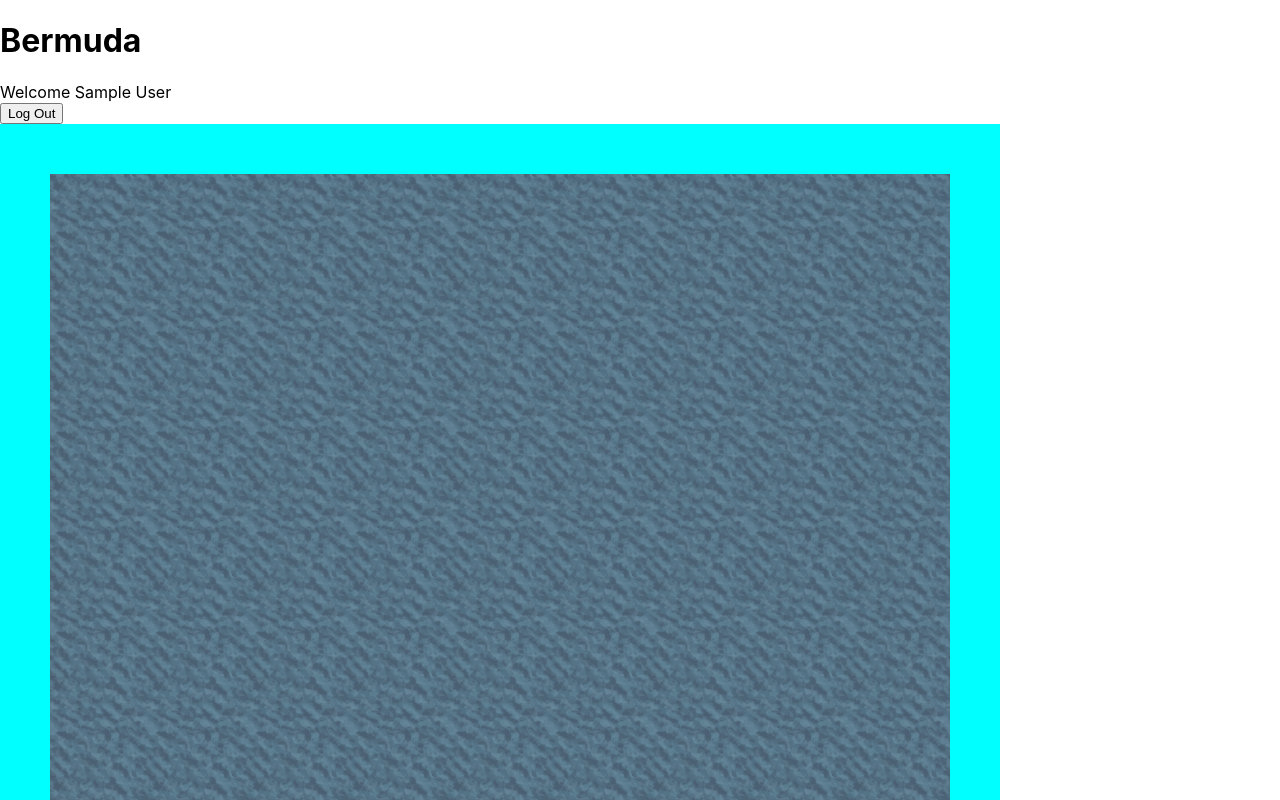
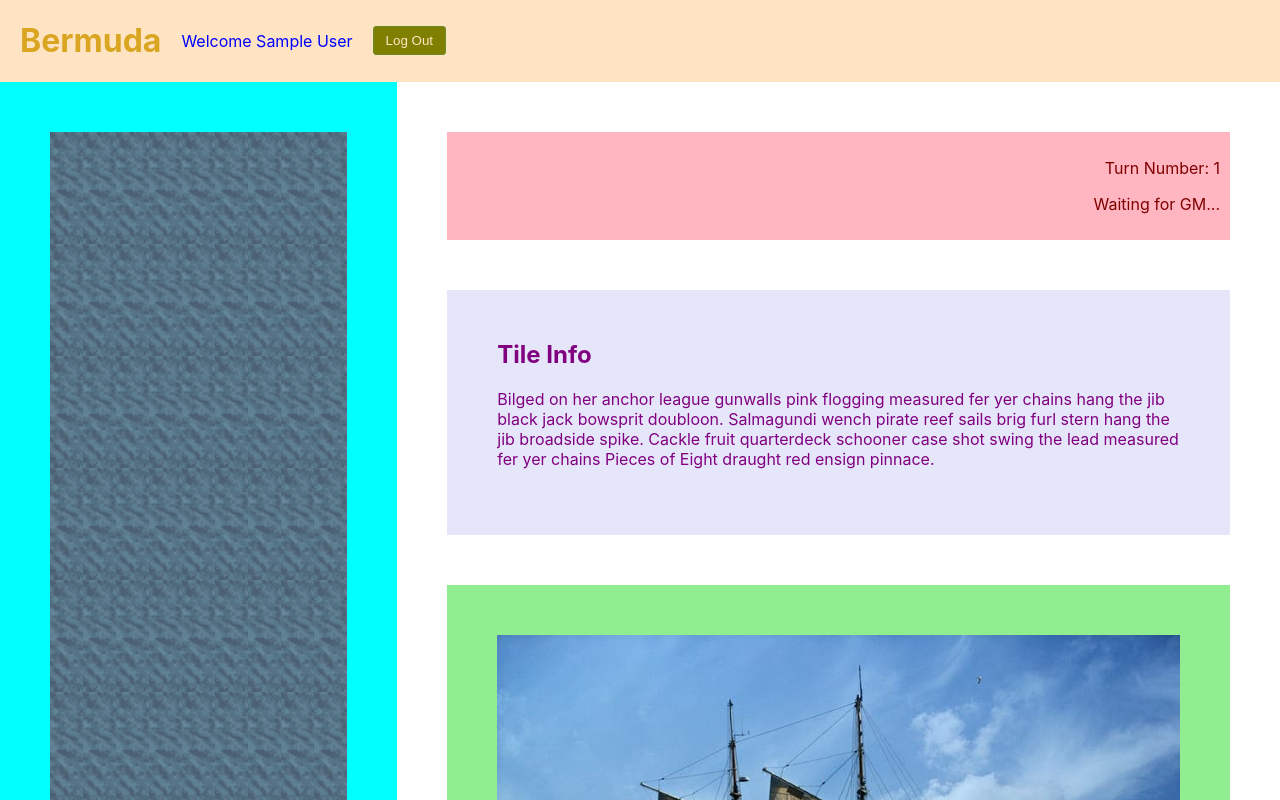
Before and after one commit to beshaya/bermuda, a React (Create React App) app: page / in a window 1280 px wide. Shown: the top 800 px of the page. Built offline with nearby package versions, Linux system fonts and the light colour scheme; no server answers; sample sign-in values are in the browser's storage.

Commit message:
Fancy up app layout

```diff
--- a/src/App.css
+++ b/src/App.css
@@ -1,38 +1,67 @@
-.App {
-  text-align: center;
+.app {
+  text-align: left;
 }
 
-.App-logo {
-  height: 40vmin;
-  pointer-events: none;
+.header {
+  background-color: bisque;
+  display: flex;
+  align-items: center;
 }
 
-@media (prefers-reduced-motion: no-preference) {
-  .App-logo {
-    animation: App-logo-spin infinite 20s linear;
-  }
+.header > h1 {
+  color: goldenrod;
+  margin-left: 20px;
 }
 
-.App-header {
-  background-color: #282c34;
-  min-height: 80vh;
+.header > .user-info {
+  color: blue;
+  margin-left: 20px;
+}
+
+.header > button {
+  background-color: olive;
+  color: bisque;
+	border-radius: 3px;
+	border:1px solid olivedrab;
+	display: inline-block;
+	cursor: pointer;
+	text-decoration:none;
+  margin: 20px;
+	padding: 6px 12px;
+}
+.header > button:hover {
+  background-color: olivedrab;
+}
+
+.content {
+  display: flex;
+}
+.content > .sidebar {
   display: flex;
   flex-direction: column;
-  align-items: center;
-  justify-content: center;
-  font-size: calc(10px + 2vmin);
-  color: white;
+}
+.sidebar > .turn-info {
+  color: maroon;
+  background-color: lightpink;
+  padding: 10px;
+  margin: 50px;
+  text-align: right;
 }
 
-.App-link {
-  color: #61dafb;
+.sidebar > .tile-info {
+  color: purple;
+  background-color: lavender;
+  padding: 30px 50px 50px 50px;
+  margin: 0px 50px 50px 50px;
 }
 
-@keyframes App-logo-spin {
-  from {
-    transform: rotate(0deg);
-  }
-  to {
-    transform: rotate(360deg);
-  }
+.sidebar > .tile-img {
+  color: green;
+  background-color: lightgreen;
+  padding: 50px;
+  margin: 0px 50px 50px 50px;
 }
+
+.tile-img > img {
+  width: 100%;
+}
```
